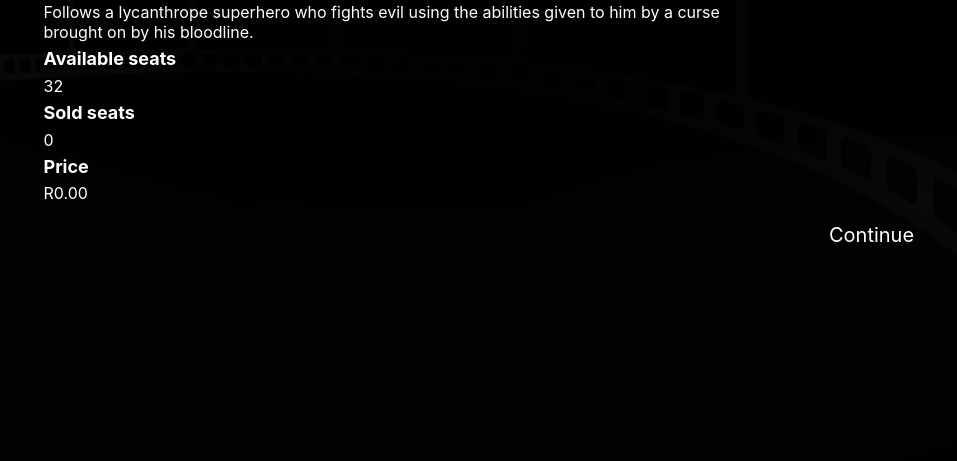
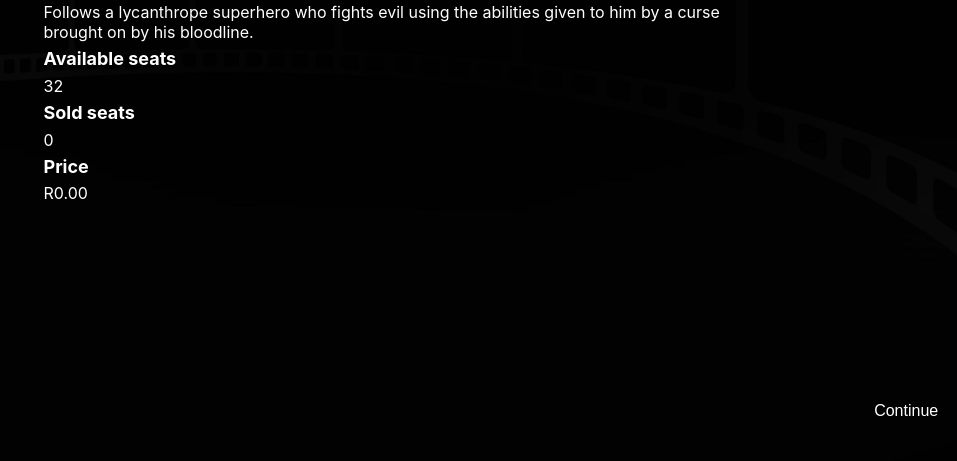
Before and after one commit to nkosinathimagagula/CinemaBooking, a Flask app: template templates/details.html in a window 1280 px wide. Shown: the part 339-800 px from the top of the page, without its empty margins (323-1280 px from the left). Run offline with Flask 3, Linux system fonts and the light colour scheme; the template is opened without the code that fills it: values that come from a table or form of the project are taken from there, others are empty.

Commit message:
edit positioning and styling of the button in details page

```diff
--- a/static/css/details.css
+++ b/static/css/details.css
@@ -44,25 +44,37 @@ a {
 }
 
 .button {
-    display: inline-block;
-    position: relative;
-    font-size: 20px;
-    padding-left: 90vw;
-    height: 2vw;
-    width: 5vw;
+    position: absolute;
+    width: 100%;
+    bottom: 3vh;
+    justify-content: center;
+    align-items: center;
 }
-.button::after {
+.button .btn {
+    position: absolute;
+    right: 1vw;
+    bottom: 2vh;
+}
+button {
+    background: transparent;
+    border: none;
+    font-size: medium;
+    color: #ffffff;
+
+}
+button::after {
     content: '';
     position: absolute;
-    width: 5vw;
+    width: 4vw;
     padding-left: 5px;
     transform: scaleX(0);
     height: 1.5px;
     background-color: #ffffff;
     transform-origin: bottom right;
     transition:  transform 0.3s ease-in-out;
+    margin: 2.5vh -4.2vw;
 }
-.button:hover::after {
+button:hover::after {
     cursor: pointer;
     transform: scaleX(1);
     transform-origin: bottom left;
--- a/templates/details.html
+++ b/templates/details.html
@@ -54,12 +54,14 @@
             <p class="text">
                 R{{ movie.price }}.00
             </p>
+        </div>
 
+        <div class="button">
+            <div class="btn">
+                <a href="/home/movie/{{ format_str(movie.name.lower()) }}-{{ movie.movie_id }}/booking/seat-selection-{{ movie.cinema_room }}/">
+                    <button type="button">Continue</button>
+                </a>
+            </div>
         </div>
     </div>
-
-    <a href="/home/movie/{{ format_str(movie.name.lower()) }}-{{ movie.movie_id }}/booking/seat-selection-{{ movie.cinema_room }}/">
-        <p class="button">Continue</p>
-    </a>
-
 {% endblock %}
```
Also changed, not shown: static/css/seat_selection.css (+6 -2 lines).
